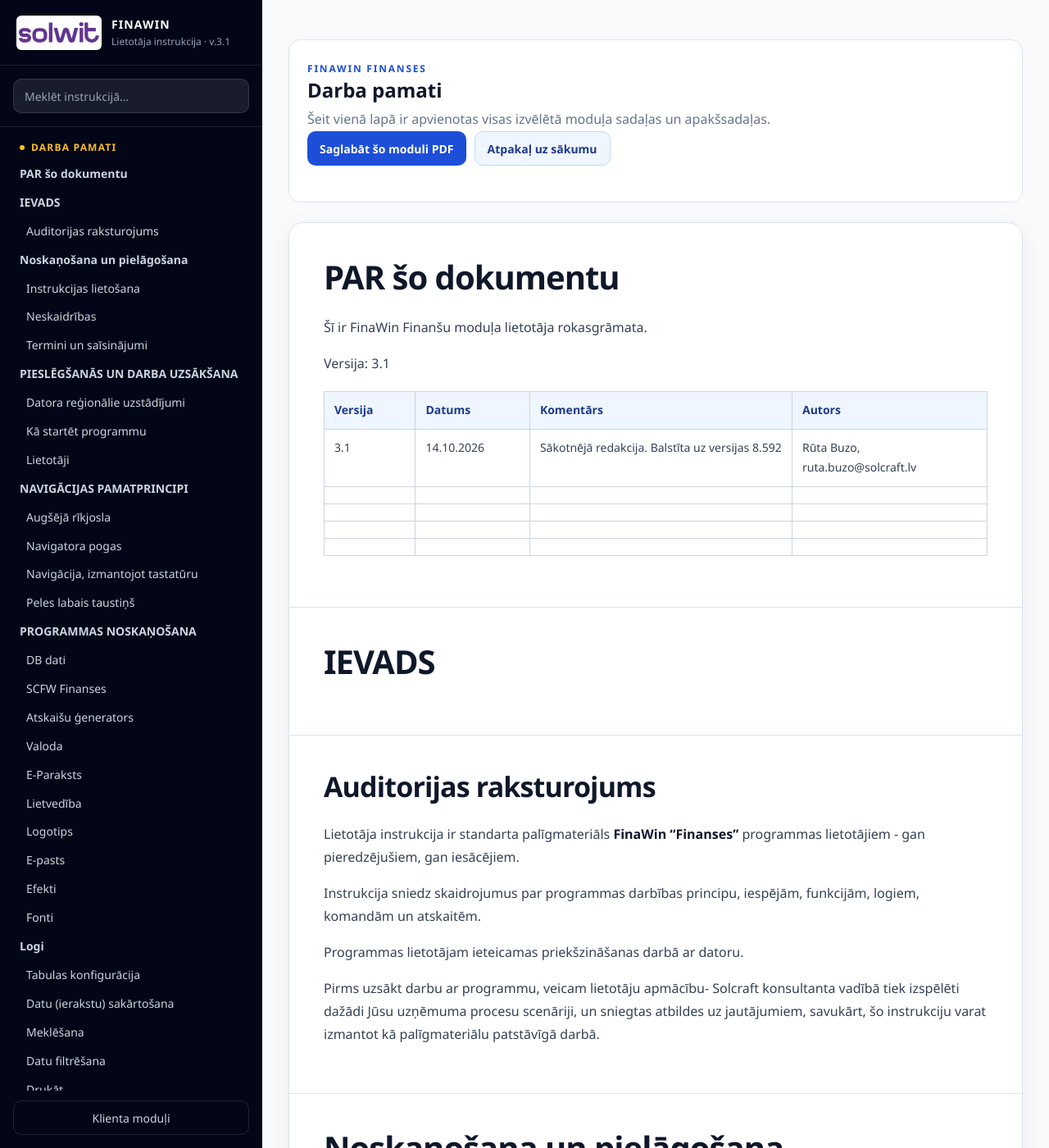
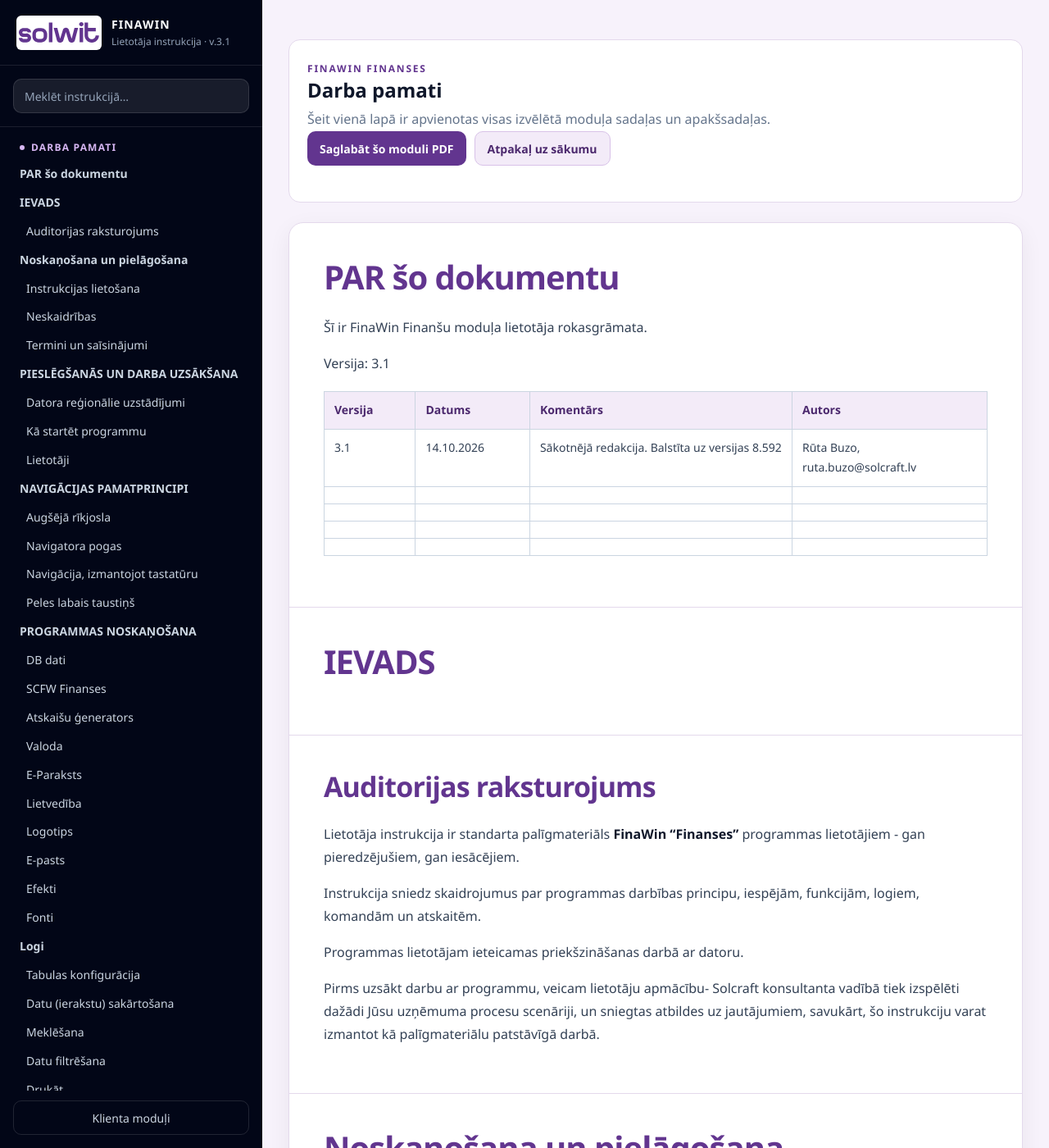
Before and after one commit to cymmtrwqp8-ctrl/finawin-instrukcija1, a Jekyll site: the page built from module.html, in a window 1280 px wide and 1400 px high. Shown: the whole window at 82% size. Built offline with Jekyll 4.4.1, drawn with Linux system fonts in a browser that asks for light colours.

Commit message:
Atjauno vietnes krāsas Solwit violetajā stilā

```diff
--- a/assets/style.css
+++ b/assets/style.css
@@ -1,7 +1,7 @@
 :root {
-  --navy:#020617; --blue:#1d4ed8; --blue-dark:#1e3a8a; --amber:#fbbf24;
-  --paper:#fff; --background:#f8fafc; --ink:#0f172a; --body:#334155;
-  --muted:#64748b; --line:#dbe3ee; --radius:14px;
+  --navy:#020617; --blue:#62358f; --blue-dark:#4b286d; --amber:#d7b7f3;
+  --paper:#fff; --background:#f7f2fb; --ink:#0f172a; --body:#334155;
+  --muted:#64748b; --line:#e4d9ec; --radius:14px;
 }
 * { box-sizing:border-box; }
 html { scroll-behavior:smooth; }
@@ -38,11 +38,11 @@
 .breadcrumbs span:last-child { overflow:hidden; color:var(--body); text-overflow:ellipsis; }
 .breadcrumbs b { color:#94a3b8; }
 .manual-content { padding:42px; border:1px solid var(--line); border-radius:18px; background:var(--paper); box-shadow:0 8px 28px rgba(15,23,42,.06); color:var(--body); font-size:16px; line-height:1.75; }
-.manual-content h1,.manual-content h2 { margin:0 0 24px; color:var(--ink); font-weight:750; letter-spacing:-.025em; line-height:1.18; }
+.manual-content h1,.manual-content h2 { margin:0 0 24px; color:var(--blue); font-weight:750; letter-spacing:-.025em; line-height:1.18; }
 .manual-content h1 { font-size:clamp(30px,4vw,40px); }
 .manual-content h2 { font-size:clamp(26px,3vw,34px); }
 .manual-content h3 { margin:32px 0 13px; color:var(--blue-dark); font-size:19px; line-height:1.35; }
-.manual-content h4 { margin:26px 0 10px; color:var(--body); font-size:17px; }
+.manual-content h4 { margin:26px 0 10px; color:var(--blue); font-size:17px; }
 .manual-content p { margin:0 0 16px; }
 .manual-content strong { color:var(--ink); }
 .manual-content ul,.manual-content ol { margin:12px 0 20px 22px; padding:0; }
@@ -50,26 +50,26 @@
 .manual-content img { display:block; width:auto; max-width:100%; max-height:560px; margin:22px auto; border:1px solid var(--line); border-radius:10px; box-shadow:0 8px 24px rgba(15,23,42,.08); }
 .manual-content table { display:block; width:100%; overflow-x:auto; margin:20px 0; border-collapse:collapse; font-size:14px; }
 .manual-content th,.manual-content td { min-width:110px; padding:10px 12px; border:1px solid #cbd5e1; text-align:left; vertical-align:top; }
-.manual-content th { background:#eff6ff; color:var(--blue-dark); }
+.manual-content th { background:#f3ebf8; color:var(--blue-dark); }
 .manual-content a { color:var(--blue); text-underline-offset:3px; }
 .home-intro { padding:10px 0 30px; }
 .eyebrow { color:var(--blue); font-size:12px; font-weight:800; letter-spacing:.15em; }
-.home-intro h1 { margin:10px 0 12px; font-size:clamp(36px,5vw,56px); letter-spacing:-.04em; }
+.home-intro h1 { margin:10px 0 12px; color:var(--blue); font-size:clamp(36px,5vw,56px); letter-spacing:-.04em; }
 .home-intro p { max-width:650px; margin:0; color:var(--muted); font-size:18px; line-height:1.6; }
 .module-grid { display:grid; grid-template-columns:repeat(2,minmax(0,1fr)); gap:16px; }
 .module-card { position:relative; min-height:205px; padding:26px; overflow:hidden; border:1px solid var(--line); border-radius:var(--radius); background:#fff; text-decoration:none; transition:.18s ease; }
-.module-card:hover { transform:translateY(-2px); border-color:#93c5fd; box-shadow:0 12px 30px rgba(30,64,175,.1); }
-.module-card h2 { margin:24px 0 8px; font-size:20px; }
+.module-card:hover { transform:translateY(-2px); border-color:#c9addd; box-shadow:0 12px 30px rgba(98,53,143,.12); }
+.module-card h2 { margin:24px 0 8px; color:var(--blue); font-size:20px; }
 .module-card p { margin:0 0 18px; color:var(--muted); font-size:14px; line-height:1.55; }
 .module-card strong { color:var(--blue); font-size:14px; }
-.card-number { position:absolute; top:22px; right:24px; color:#dbeafe; font-size:40px; font-weight:800; }
+.card-number { position:absolute; top:22px; right:24px; color:#eadcf4; font-size:40px; font-weight:800; }
 .mobile-header { display:none; }
 dialog { width:min(520px,calc(100% - 28px)); max-height:90vh; padding:0; overflow:auto; border:0; border-radius:18px; box-shadow:0 28px 90px rgba(2,6,23,.35); }
 dialog::backdrop { background:rgba(2,6,23,.55); }
 .dialog-card { padding:26px; }
 .dialog-head { display:flex; justify-content:space-between; align-items:flex-start; gap:20px; }
 .dialog-head small { color:var(--blue); font-weight:800; letter-spacing:.12em; }
-.dialog-head h2 { margin:5px 0 0; font-size:27px; }
+.dialog-head h2 { margin:5px 0 0; color:var(--blue); font-size:27px; }
 .dialog-card>p { color:var(--muted); font-size:14px; line-height:1.55; }
 .close-button { width:36px; height:36px; border:0; border-radius:50%; background:#f1f5f9; cursor:pointer; font-size:25px; }
 .module-options { display:grid; gap:8px; margin:18px 0; }
@@ -105,8 +105,8 @@
 .document-actions { display:flex; flex-wrap:wrap; gap:10px; margin:-12px 0 22px; }
 .pdf-button { display:inline-flex; min-height:42px; align-items:center; justify-content:center; padding:9px 15px; border:0; border-radius:10px; background:var(--blue); color:#fff; cursor:pointer; font:inherit; font-size:14px; font-weight:650; text-decoration:none; }
 .pdf-button:hover { background:var(--blue-dark); }
-.pdf-button-secondary { border:1px solid #bfdbfe; background:#eff6ff; color:var(--blue-dark); }
-.pdf-button-secondary:hover { background:#dbeafe; }
+.pdf-button-secondary { border:1px solid #d8c2e8; background:#f3ebf8; color:var(--blue-dark); }
+.pdf-button-secondary:hover { background:#eadcf4; }
 .print-intro { margin:0 0 24px; padding:22px; border:1px solid var(--line); border-radius:14px; background:#fff; }
 .print-intro h1 { margin:0 0 8px; }
 .print-intro p { margin:0 0 16px; color:var(--muted); }
@@ -125,5 +125,11 @@
   .manual-content table,.manual-content pre,.manual-content blockquote { break-inside:avoid; }
   .print-section { padding:0; border:0; break-before:page; }
   .print-section:first-child { break-before:auto; }
+  .manual-content h1,.manual-content h2 { color:#0f172a; }
+  .manual-content h3 { color:#1e3a8a; }
+  .manual-content h4 { color:#334155; }
+  .manual-content th { background:#eff6ff; color:#1e3a8a; }
+  .manual-content a { color:#1d4ed8; }
+  .print-module { color:#1d4ed8; }
   a { text-decoration:none; }
 }
```
